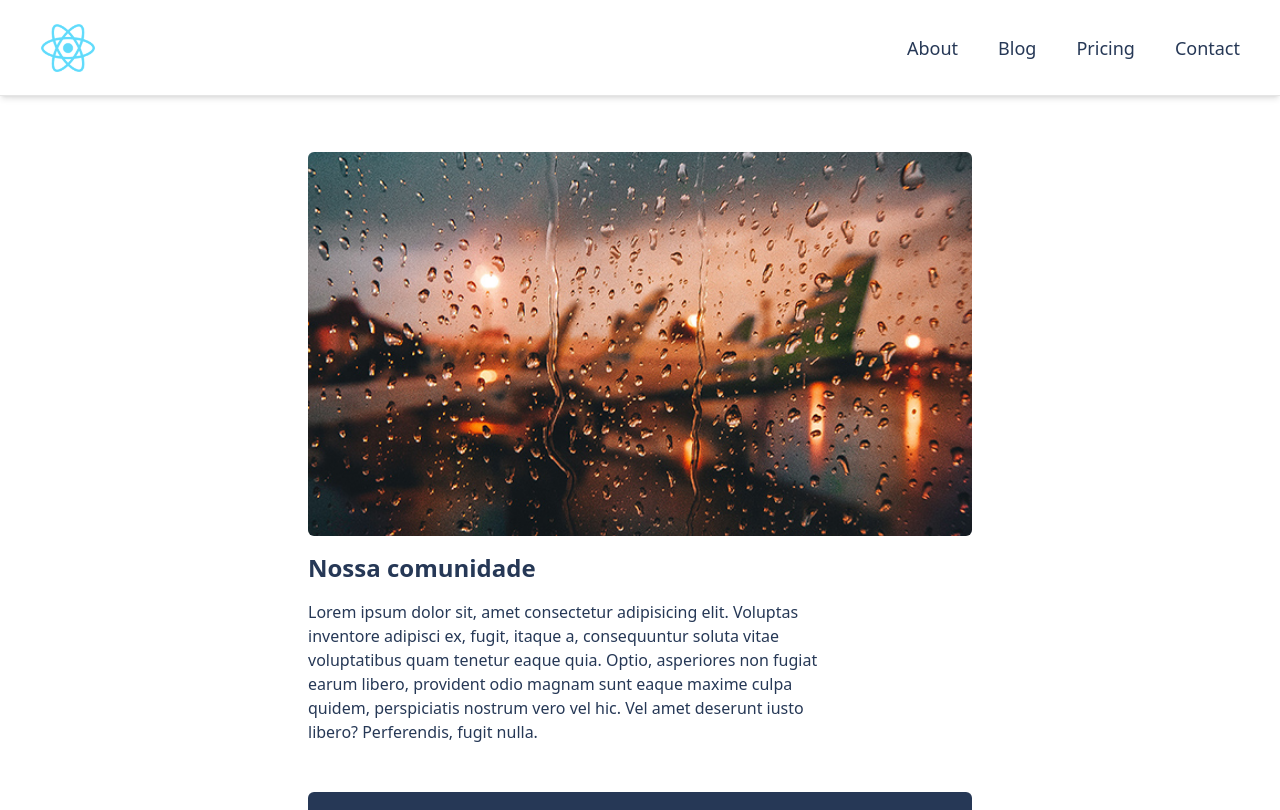
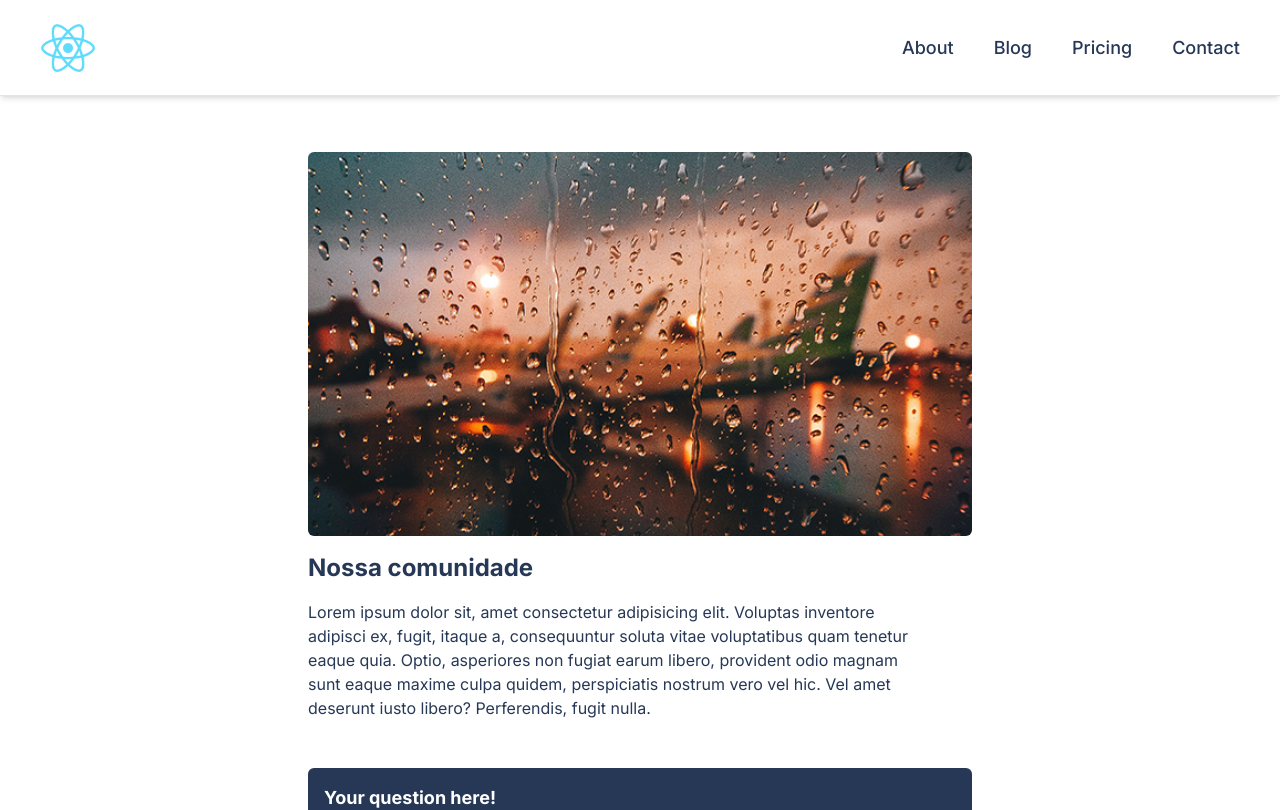
Before and after one commit to Cris-Smykel/Pedro-blog, a React (Create React App) app: page /post/1 in a window 1280 px wide. Shown: the top 810 px of the page. Built offline with nearby package versions, Linux system fonts and the light colour scheme.

Commit message:
home show posts fix, Font inter add, header add link to home

```diff
--- a/src/components/Header.jsx
+++ b/src/components/Header.jsx
@@ -1,5 +1,6 @@
 import logo from "../assets/logos/logo192.png";
 import { useState } from "react";
+import { Link } from "react-router-dom";
 
 export default function Header() {
   const [navBarOn, setNavBarOn] = useState(() => false);
@@ -18,11 +19,11 @@
   return (
     <header className="shadow-md border-b border-transparent bg-white fixed top-0 left-0 right-0 z-20 h-headerHeight">
       <div className="p-6 md:p-10 flex h-full relative items-center justify-between m-auto max-w-screen-xl 2xl:max-w-screen-2xl">
-        <a href="#">
+        <Link to="/">
           <picture>
             <img src={logo} alt="React logo" className="w-14" />
           </picture>
-        </a>
+        </Link>
 
         <NavBar
           handleToggleNavBar={handleToggleNavBar}
--- a/src/configs/posts/posts.js
+++ b/src/configs/posts/posts.js
@@ -7,7 +7,12 @@
       return;
     }
     const postsData = await postsResponse.json();
-    let postsToShow = postsData.posts;
+
+    const maxPosts = 5;
+
+    let postsToShow = postsData.posts.filter((post, index) => {
+      return index < maxPosts;
+    });
 
     setPosts(() => postsToShow);
   } catch (error) {
--- a/src/css/styles.css
+++ b/src/css/styles.css
@@ -1,4 +1,5 @@
 @import url("./font-awesome.css");
+@import url("https://fonts.googleapis.com/css2?family=Inter:wght@100;200;300;400;500;600;700;800;900&display=swap");
 
 @tailwind base;
 @tailwind components;
@@ -13,6 +14,8 @@
   background: none;
   box-shadow: none;
   outline: none;
+  font-family: "Inter", system-ui, -apple-system, BlinkMacSystemFont, "Segoe UI",
+    Roboto, Oxygen, Ubuntu, Cantarell, "Open Sans", "Helvetica Neue", sans-serif;
 }
 
 @layer components {
```
